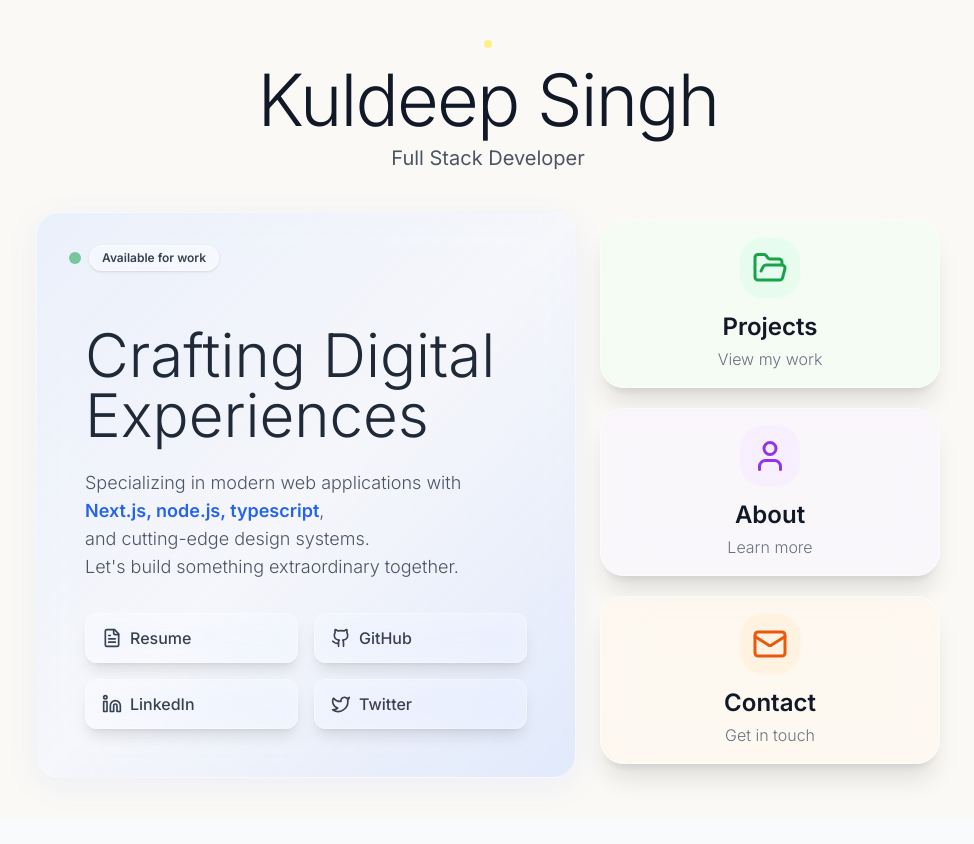
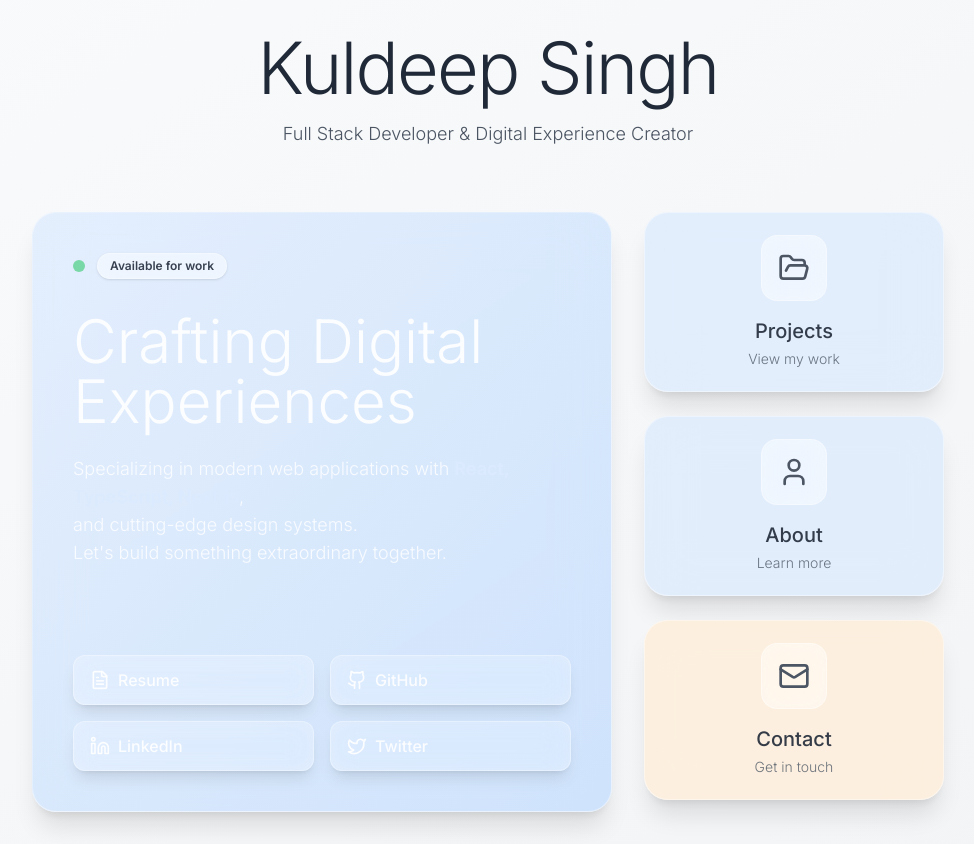
Before and after one commit to Kuldeep2602/Portfolio, a React (Vite) app: page / in a window 1280 px wide. Shown: the whole page, without its empty margins (152-1126 px from the left). Before the commit the page ends 818 px from the top, so only its background shows below. Built offline with nearby package versions, Linux system fonts and the light colour scheme.

Commit message:
theme up_02

```diff
--- a/src/pages/LandingPage.tsx
+++ b/src/pages/LandingPage.tsx
@@ -18,82 +18,85 @@ const LandingPage = () => {
           }
         `}
       </style>
-      <div className="min-h-screen bg-[#faf9f6] flex flex-col items-center justify-start py-10 px-4 font-sans">
+      <div className="min-h-screen bg-gradient-to-br from-gray-50 to-gray-100 p-8">
         {/* Header */}
-      <header className="text-center mb-8">
-        <div className="w-full flex flex-col items-center justify-center">
-          <div className="w-2 h-2 bg-yellow-200 rounded-full mb-4"></div>
-          <h1 className="text-6xl md:text-7xl font-light text-gray-900 mb-2 tracking-tight">Kuldeep Singh</h1>
-          <div className="text-lg md:text-xl text-gray-600 mb-2">Full Stack Developer </div>
+        <div className="text-center mb-16">
+          <h1 className="text-6xl md:text-7xl font-light text-gray-800 mb-4 tracking-tight">Kuldeep Singh</h1>
+          <p className="text-lg text-gray-600 font-light">Full Stack Developer & Digital Experience Creator</p>
         </div>
-      </header>
 
-      <div className="w-full max-w-6xl mx-auto flex flex-row items-start justify-center gap-6">
-        {/* Left: Blue Glass Card */}
-        <div className="flex items-start justify-end">
-          <div className="bg-gradient-to-br from-[#e0eaff]/60 via-[#f0f4ff]/50 to-[#d0dfff]/60 backdrop-blur-xl rounded-3xl shadow-2xl p-12 flex flex-col justify-between min-h-[520px] w-[540px] relative transition-all duration-300 ease-out transform hover:scale-[1.02] hover:-translate-y-1 hover:shadow-3xl group border border-white/40" style={{boxShadow: '0 8px 32px 0 rgba(99,102,241,0.08)'}}>
-            {/* Available for work badge */}
-            <div className="absolute top-8 left-8 flex items-center gap-2">
+        {/* Main Content */}
+        <div className="max-w-7xl mx-auto flex gap-8 items-start justify-center">
+          {/* Left: Main Card */}
+          <div className="group cursor-pointer">
+            <div className="bg-gradient-to-br from-blue-100/70 to-blue-200/70 backdrop-blur-xl rounded-3xl shadow-xl hover:shadow-2xl border border-white/40 w-[580px] h-[600px] flex flex-col justify-between p-10 transition-all duration-300 ease-out transform hover:scale-105 hover:-translate-y-2">
+              {/* Available Badge */}
+              <div className="flex items-center gap-3 mb-8">
                 <span
-                className="w-3 h-3 bg-green-600 rounded-full"
+                  className="w-3 h-3 bg-green-500 rounded-full"
                   style={{
                     animation: 'pulse 2s cubic-bezier(0.4, 0, 0.6, 1) infinite'
                   }}
                 ></span>
                 <span className="bg-white/50 backdrop-blur-md text-xs font-semibold px-3 py-1 rounded-full text-gray-700 shadow group-hover:bg-white/70 transition-colors duration-300 border border-white/30">Available for work</span>
               </div>
-            <div className="mt-16 mb-8">
-              <h2 className="text-5xl md:text-6xl font-light text-gray-800 mb-6 leading-tight group-hover:text-gray-700 transition-colors duration-300">Crafting Digital<br/>Experiences</h2>
-              <p className="text-lg text-gray-600 font-light max-w-lg group-hover:text-gray-500 transition-colors duration-300">Specializing in modern web applications with <span className="text-blue-600 font-semibold">Next.js, node.js, typescript</span>,<br/>and cutting-edge design systems.<br/>Let's build something extraordinary together.</p>
+
+              {/* Main Content */}
+              <div className="flex-1">
+                <h2 className="text-5xl md:text-6xl font-light text-white/90 mb-6 leading-tight">Crafting Digital<br/>Experiences</h2>
+                <p className="text-lg text-white/80 font-light max-w-lg">Specializing in modern web applications with <span className="text-blue-100/90 font-semibold">React, TypeScript, Next.js</span>,<br/>and cutting-edge design systems.<br/>Let's build something extraordinary together.</p>
               </div>
+
               {/* Social Links */}
-            <div className="grid grid-cols-2 gap-4 mt-auto">
-              <a href="https://drive.google.com/file/d/1eheUbjGbvG7LBctczPDZlzFowA8QWQ6o/view?usp=sharing" target="_blank" rel="noopener noreferrer" className="bg-white/30 hover:bg-white/50 text-gray-700 font-medium shadow-lg rounded-xl px-4 py-3 flex items-center gap-2 text-base transition-all duration-300 ease-out transform hover:scale-105 hover:-translate-y-1 hover:shadow-xl active:scale-95 backdrop-blur-md border border-white/30">
-                <FileText className="w-5 h-5 transition-transform duration-300 group-hover:scale-110" /> Resume
+              <div className="grid grid-cols-2 gap-4 mt-8">
+                <a href="https://drive.google.com/file/d/1eheUbjGbvG7LBctczPDZlzFowA8QWQ6o/view?usp=sharing" target="_blank" rel="noopener noreferrer" className="bg-white/30 hover:bg-white/50 text-white/90 font-medium shadow-lg rounded-xl px-4 py-3 flex items-center gap-2 text-base transition-all duration-300 ease-out transform hover:scale-105 hover:-translate-y-1 hover:shadow-xl active:scale-95 backdrop-blur-md border border-white/30">
+                  <FileText className="w-5 h-5" /> Resume
                 </a>
-              <a href="https://github.com/Kuldeep2602" target="_blank" rel="noopener noreferrer" className="bg-white/30 hover:bg-white/50 text-gray-700 font-medium shadow-lg rounded-xl px-4 py-3 flex items-center gap-2 text-base transition-all duration-300 ease-out transform hover:scale-105 hover:-translate-y-1 hover:shadow-xl active:scale-95 backdrop-blur-md border border-white/30">
-                <Github className="w-5 h-5 transition-transform duration-300 group-hover:scale-110" /> GitHub
+                <a href="https://github.com/Kuldeep2602" target="_blank" rel="noopener noreferrer" className="bg-white/30 hover:bg-white/50 text-white/90 font-medium shadow-lg rounded-xl px-4 py-3 flex items-center gap-2 text-base transition-all duration-300 ease-out transform hover:scale-105 hover:-translate-y-1 hover:shadow-xl active:scale-95 backdrop-blur-md border border-white/30">
+                    <Github className="w-5 h-5" /> GitHub
                   </a>
-              <a href="https://www.linkedin.com/in/kuldeep-singh2602/" target="_blank" rel="noopener noreferrer" className="bg-white/30 hover:bg-white/50 text-gray-700 font-medium shadow-lg rounded-xl px-4 py-3 flex items-center gap-2 text-base transition-all duration-300 ease-out transform hover:scale-105 hover:-translate-y-1 hover:shadow-xl active:scale-95 backdrop-blur-md border border-white/30">
-                <Linkedin className="w-5 h-5 transition-transform duration-300 group-hover:scale-110" /> LinkedIn
+                  <a href="https://www.linkedin.com/in/kuldeep-singh2602/" target="_blank" rel="noopener noreferrer" className="bg-white/30 hover:bg-white/50 text-white/90 font-medium shadow-lg rounded-xl px-4 py-3 flex items-center gap-2 text-base transition-all duration-300 ease-out transform hover:scale-105 hover:-translate-y-1 hover:shadow-xl active:scale-95 backdrop-blur-md border border-white/30">
+                    <Linkedin className="w-5 h-5" /> LinkedIn
                   </a>
-              <a href="https://x.com/kuldeep26021" target="_blank" rel="noopener noreferrer" className="bg-white/30 hover:bg-white/50 text-gray-700 font-medium shadow-lg rounded-xl px-4 py-3 flex items-center gap-2 text-base transition-all duration-300 ease-out transform hover:scale-105 hover:-translate-y-1 hover:shadow-xl active:scale-95 backdrop-blur-md border border-white/30">
-                <Twitter className="w-5 h-5 transition-transform duration-300 group-hover:scale-110" /> Twitter
+                  <a href="https://x.com/kuldeep26021" target="_blank" rel="noopener noreferrer" className="bg-white/30 hover:bg-white/50 text-white/90 font-medium shadow-lg rounded-xl px-4 py-3 flex items-center gap-2 text-base transition-all duration-300 ease-out transform hover:scale-105 hover:-translate-y-1 hover:shadow-xl active:scale-95 backdrop-blur-md border border-white/30">
+                    <Twitter className="w-5 h-5" /> Twitter
                   </a>
               </div>
             </div>
           </div>
 
-        {/* Right: Cards */}
-        <div className="flex flex-col gap-5 items-center justify-start mt-2">
+          {/* Right: Three Cards Stacked Vertically */}
+          <div className="flex flex-col gap-6 items-center justify-start">
             {/* Projects Card */}
-          <Link to="/projects" className="w-full flex justify-center group">
-            <div className="bg-green-50/60 backdrop-blur-xl rounded-3xl shadow-xl hover:shadow-2xl border border-white/40 w-[340px] h-[168px] flex flex-col items-center justify-center p-6 transition-all duration-300 ease-out transform hover:scale-105 hover:-translate-y-2 hover:bg-green-50/70">
-              <div className="mb-3 p-3 rounded-3xl bg-green-100/50 backdrop-blur-md flex items-center justify-center group-hover:bg-green-200/60 transition-all duration-300 border border-white/30">
-                <FolderOpen className="w-9 h-9 text-green-600" />
+            <Link to="/projects" className="group">
+              <div className="bg-blue-100/70 backdrop-blur-xl rounded-3xl shadow-xl hover:shadow-2xl border border-white/40 w-[300px] h-[180px] flex flex-col items-center justify-center p-6 transition-all duration-300 ease-out transform hover:scale-105 hover:-translate-y-2 hover:bg-blue-100/80">
+                <div className="mb-4 p-4 rounded-2xl bg-white/50 backdrop-blur-md flex items-center justify-center group-hover:bg-white/70 transition-all duration-300 border border-white/30">
+                  <FolderOpen className="w-8 h-8 text-gray-600" />
                 </div>
-              <h3 className="text-2xl font-semibold text-gray-900 mb-1">Projects</h3>
-              <p className="text-base text-gray-500 font-light">View my work</p>
+                <h3 className="text-xl font-medium text-gray-800/90 mb-1">Projects</h3>
+                <p className="text-sm text-gray-600/80 font-light">View my work</p>
               </div>
             </Link>
+
             {/* About Card */}
-          <Link to="/about" className="w-full flex justify-center group">
-            <div className="bg-purple-50/60 backdrop-blur-xl rounded-3xl shadow-xl hover:shadow-2xl border border-white/40 w-[340px] h-[168px] flex flex-col items-center justify-center p-6 transition-all duration-300 ease-out transform hover:scale-105 hover:-translate-y-2 hover:bg-purple-50/70">
-              <div className="mb-3 p-3 rounded-3xl bg-purple-100/50 backdrop-blur-md flex items-center justify-center group-hover:bg-purple-200/60 transition-all duration-300 border border-white/30">
-                <User className="w-9 h-9 text-purple-600" />
+            <Link to="/about" className="group">
+              <div className="bg-blue-100/70 backdrop-blur-xl rounded-3xl shadow-xl hover:shadow-2xl border border-white/40 w-[300px] h-[180px] flex flex-col items-center justify-center p-6 transition-all duration-300 ease-out transform hover:scale-105 hover:-translate-y-2 hover:bg-blue-100/80">
+                <div className="mb-4 p-4 rounded-2xl bg-white/50 backdrop-blur-md flex items-center justify-center group-hover:bg-white/70 transition-all duration-300 border border-white/30">
+                  <User className="w-8 h-8 text-gray-600" />
                 </div>
-              <h3 className="text-2xl font-semibold text-gray-900 mb-1">About</h3>
-              <p className="text-base text-gray-500 font-light">Learn more</p>
+                <h3 className="text-xl font-medium text-gray-800/90 mb-1">About</h3>
+                <p className="text-sm text-gray-600/80 font-light">Learn more</p>
               </div>
             </Link>
+
             {/* Contact Card */}
-          <a href="https://cal.com/kuldeep-singh" target="_blank" rel="noopener noreferrer" className="w-full flex justify-center group">
-            <div className="bg-orange-50/60 backdrop-blur-xl rounded-3xl shadow-xl hover:shadow-2xl border border-white/40 w-[340px] h-[168px] flex flex-col items-center justify-center p-6 transition-all duration-300 ease-out transform hover:scale-105 hover:-translate-y-2 hover:bg-orange-50/70">
-              <div className="mb-3 p-3 rounded-3xl bg-orange-100/50 backdrop-blur-md flex items-center justify-center group-hover:bg-orange-200/60 transition-all duration-300 border border-white/30">
-                <Mail className="w-9 h-9 text-orange-600" />
+            <a href="https://cal.com/kuldeep-singh" target="_blank" rel="noopener noreferrer" className="group">
+              <div className="bg-orange-100/70 backdrop-blur-xl rounded-3xl shadow-xl hover:shadow-2xl border border-white/40 w-[300px] h-[180px] flex flex-col items-center justify-center p-6 transition-all duration-300 ease-out transform hover:scale-105 hover:-translate-y-2 hover:bg-orange-100/80">
+                <div className="mb-4 p-4 rounded-2xl bg-white/50 backdrop-blur-md flex items-center justify-center group-hover:bg-white/70 transition-all duration-300 border border-white/30">
+                  <Mail className="w-8 h-8 text-gray-600" />
                 </div>
-              <h3 className="text-2xl font-semibold text-gray-900 mb-1">Contact</h3>
-              <p className="text-base text-gray-500 font-light">Get in touch</p>
+                <h3 className="text-xl font-medium text-gray-800/90 mb-1">Contact</h3>
+                <p className="text-sm text-gray-600/80 font-light">Get in touch</p>
               </div>
             </a>
           </div>
```
Lines whose indentation alone changed are shown as unchanged.
